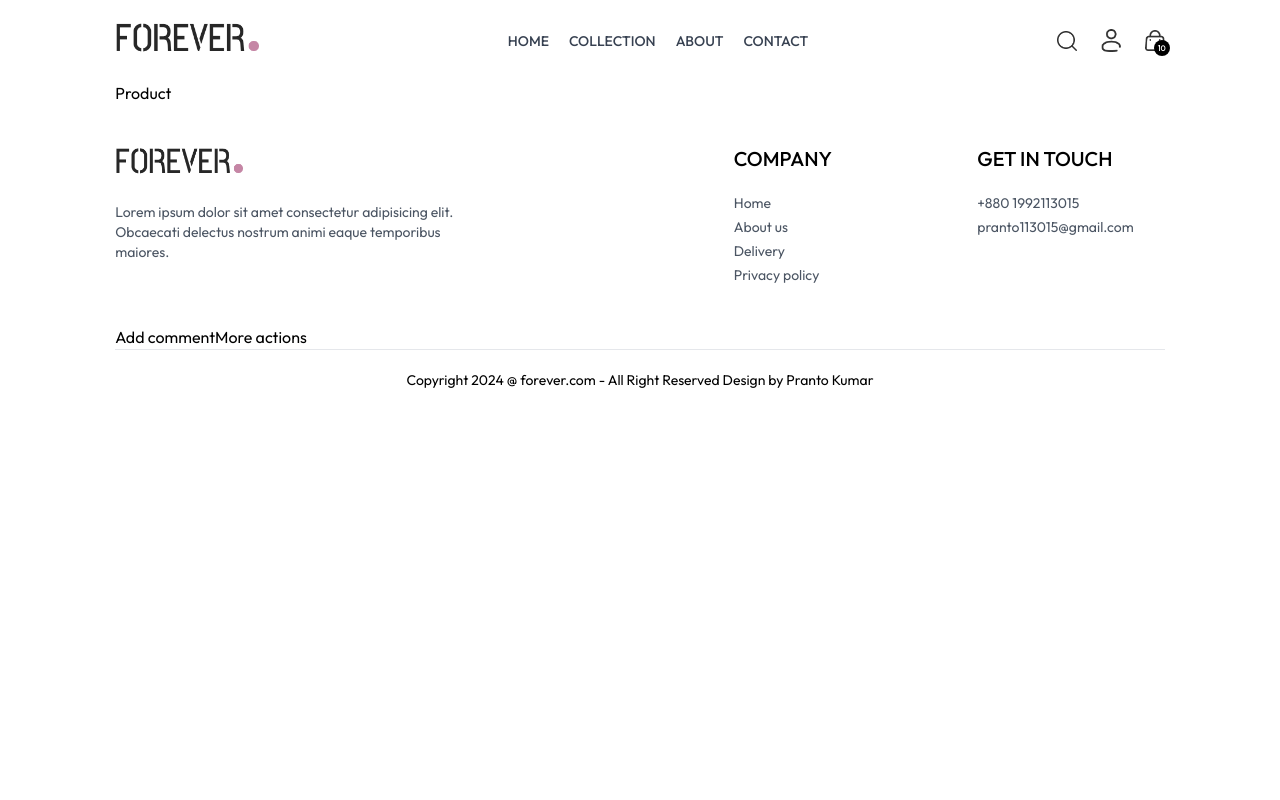
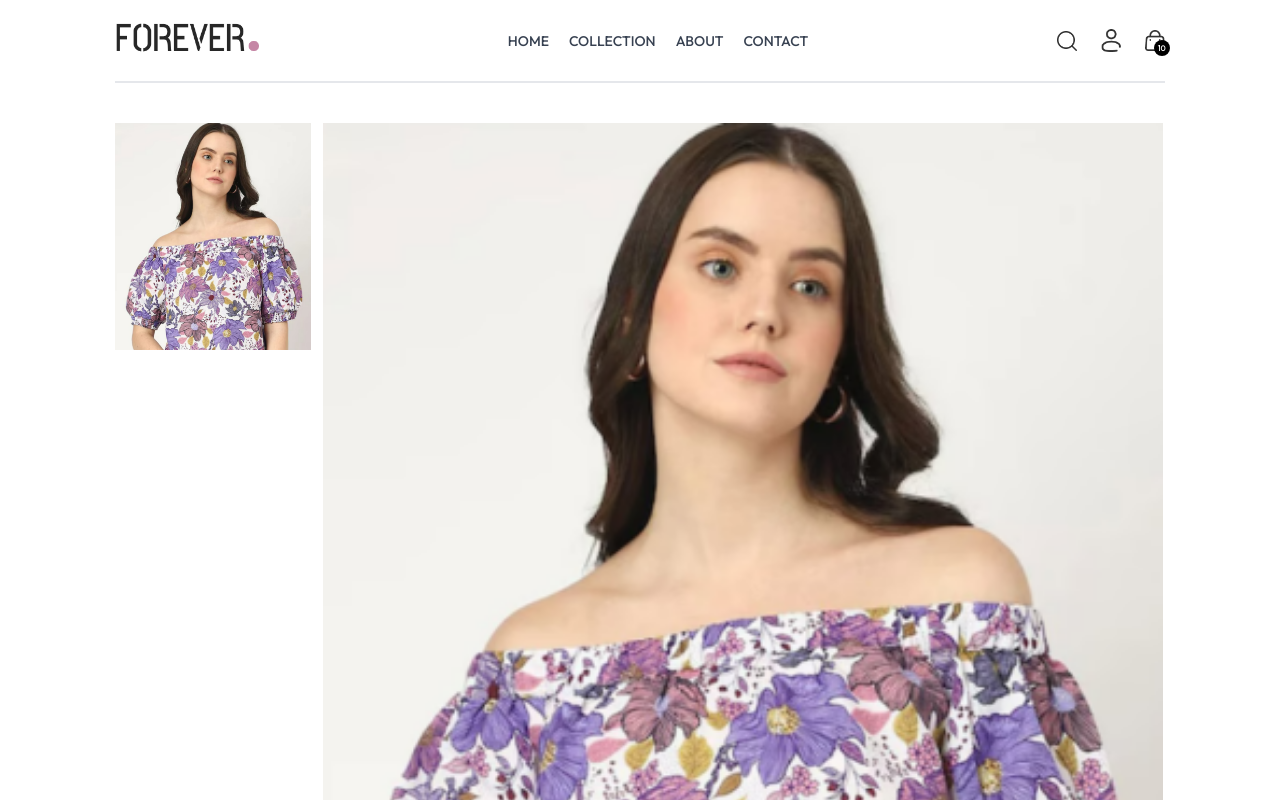
Before and after one commit to leowu0329/mernEcommerce, a React (Vite) app in the folder frontend/: page /product/aaaaa in a window 1280 px wide. Shown: the top 800 px of the page. Built offline with nearby package versions, Linux system fonts and the light colour scheme.

Commit message:
add product img individual by product id

```diff
--- a/frontend/src/pages/Product.jsx
+++ b/frontend/src/pages/Product.jsx
@@ -1,5 +1,57 @@
+import { useContext, useEffect, useState } from 'react';
+import { useParams } from 'react-router-dom';
+import { ShopContext } from '../context/ShopContext';
+
 const Product = () => {
-  return <div>Product</div>;
+  const { productId } = useParams();
+
+  const { products } = useContext(ShopContext);
+  const [productData, setProductData] = useState(false);
+
+  const [image, setImage] = useState('');
+
+  const fetchProductData = async () => {
+    products.map((item) => {
+      if (item._id == productId) {
+        setProductData(item);
+        setImage(item.image[0]);
+        console.log(item);
+        return null;
+      }
+    });
+  };
+  useEffect(() => {
+    fetchProductData();
+  }, [productId]);
+  return productData ? (
+    <div className="border-t-2 pt-10 transition-opacity ease-in duration-500 opacity-100">
+      <div className="flex gap-12 sm:gap-12 flex-col sm:flex-row">
+        {/*---------- product images ----------*/}
+        <div className="flex-1 flex flex-col-reverse gap-3 sm:flex-row">
+          <div className="flex sm:flex-col overflow-x-auto sm:overflow-y-scroll justify-between sm:justify-normal sm:w-[18.7%] w-full">
+            {productData.image.map((item, index) => (
+              <img
+                onClick={() => setImage(item)}
+                src={item}
+                key={index}
+                className="w-[24%] sm:w-full sm:mb-3 flex-shrink-0 cursor-pointer"
+                alt="product_image"
+              />
+            ))}
+          </div>
+
+          <div className="w-4 sm:w-[80%]">
+            <img src={image} className="w-full h-auto" alt="product_img" />
+          </div>
+        </div>
+
+        {/*---------- product info ----------*/}
+        {/*----------------next start here------------------------ */}
+      </div>
+    </div>
+  ) : (
+    <div className="opacity-0"></div>
+  );
 };
 
 export default Product;
```
